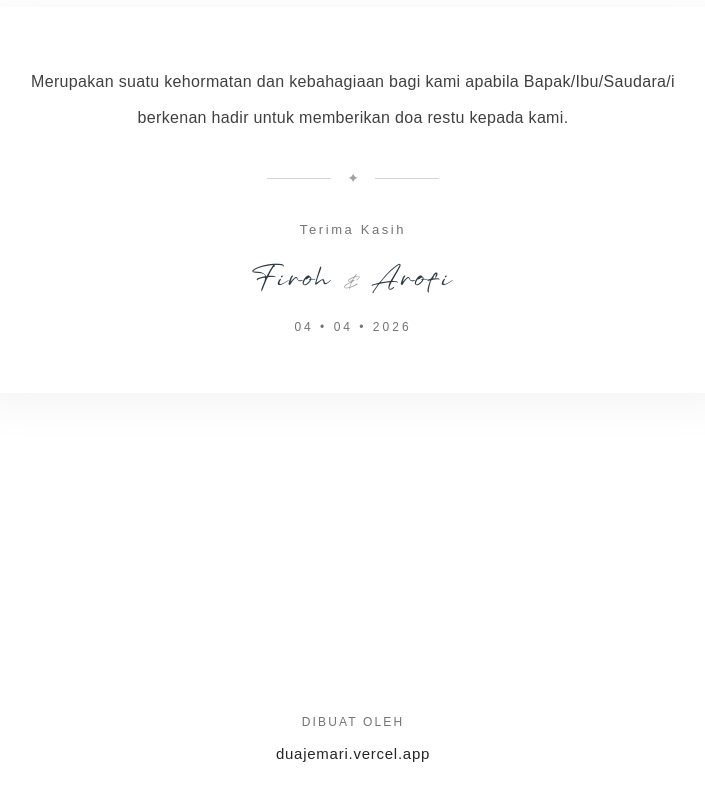
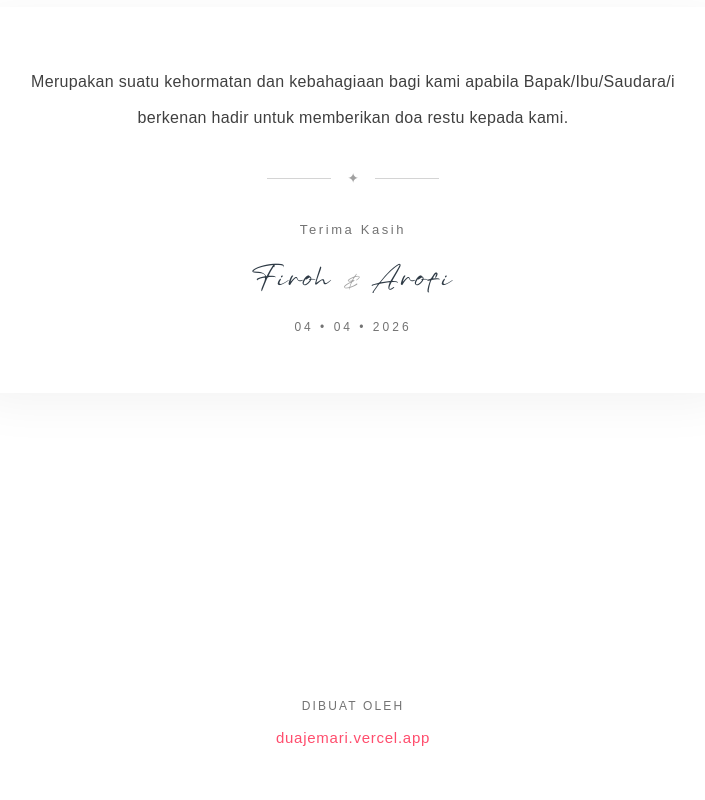
Before and after one commit to swakastudio/duajemari, a Next.js app: page /firoh-arofi/invitation in a window 1280 px wide. Shown: the part 6750-7550 px from the top of the page, without its empty margins (287-992 px from the left). Built offline with nearby package versions, Linux system fonts and the light colour scheme.

Commit message:
Update page.tsx

```diff
--- a/app/(wedding)/firoh-arofi/invitation/page.tsx
+++ b/app/(wedding)/firoh-arofi/invitation/page.tsx
@@ -84,7 +84,7 @@ PAGE CONTENT
 
 {/* FOOTER */}
 
-<footer className="text-center py-20">
+<footer className="text-center py-16">
 
 <p className="text-[12px] tracking-[0.18em] text-neutral-500">
 DIBUAT OLEH
@@ -100,7 +100,7 @@ mt-3
 text-[15px]
 font-medium
 tracking-[0.05em]
-text-neutral-800
+text-[#FF4D6D]
 hover:underline
 "
 >
```
